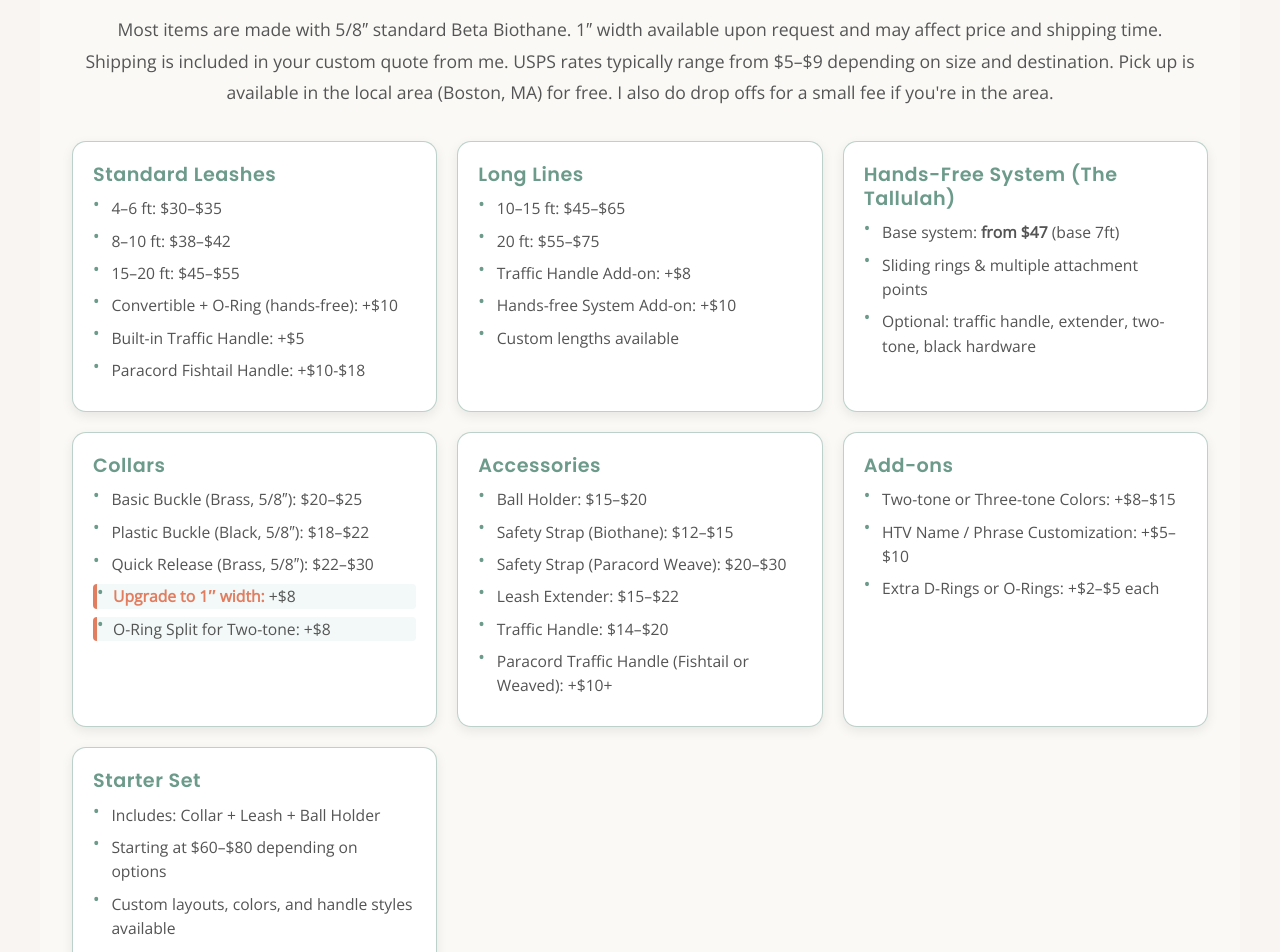
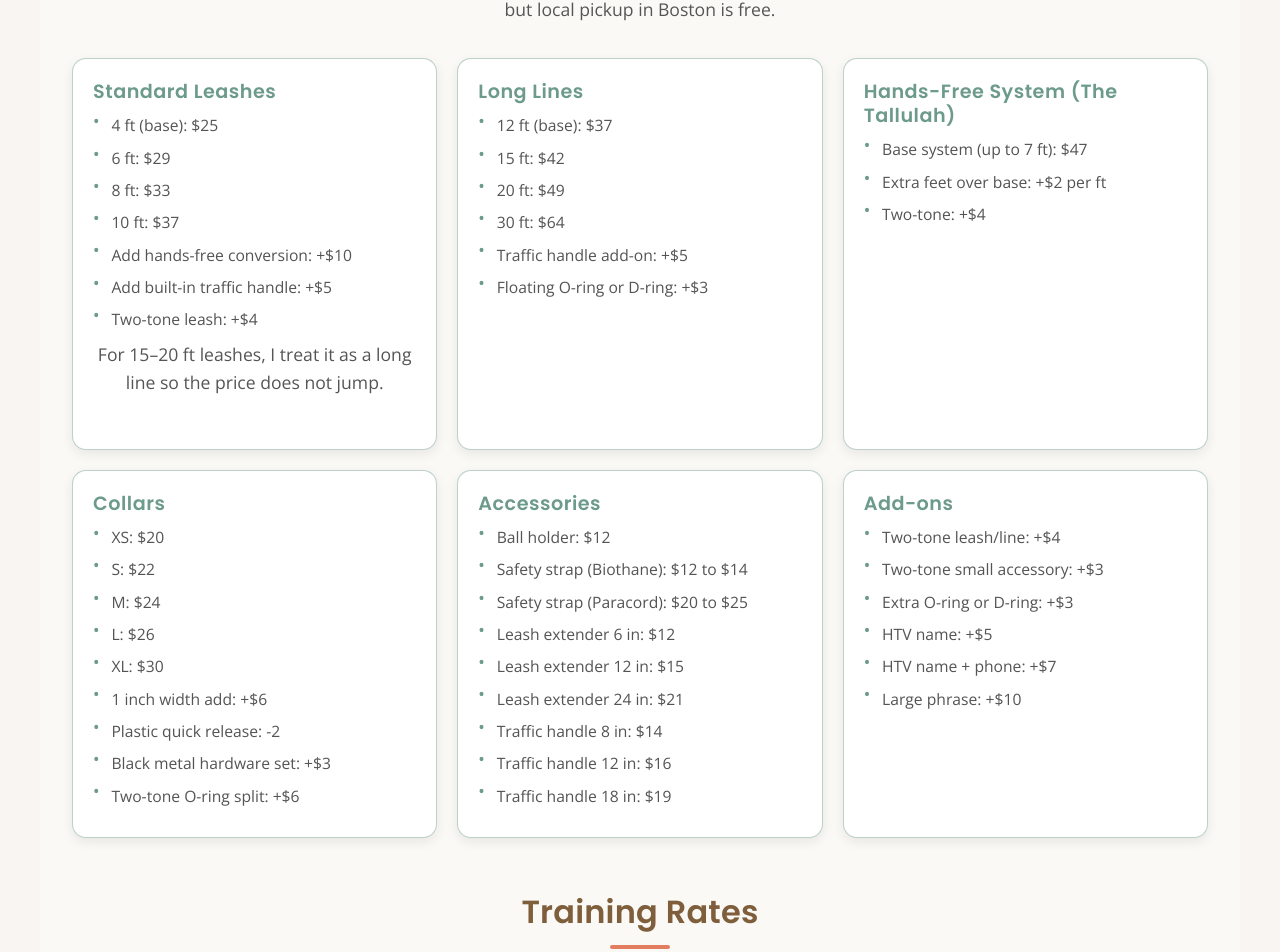
Before and after one commit to jpantano30/paisley-dog-gear, a React (Create React App) app: page /pricing in a window 1280 px wide. Shown: the part 551-1503 px from the top of the page. Built offline with nearby package versions, Linux system fonts and the light colour scheme.

Commit message:
fixed ordering pages

```diff
--- a/src/pages/Pricing.js
+++ b/src/pages/Pricing.js
@@ -1,44 +1,70 @@
+// src/pages/Pricing.jsx
 import React from "react";
-import "./Pricing.css";
 import { Link } from "react-router-dom";
 import "../components/page-intro.css";
+import "./Pricing.css";
+import PRICING from "../components/pricingConfig";
 
 const Pricing = () => {
+  // LEASHES
+  const leashBaseFt = PRICING.baseLengthFt.leash; // 4
+  const leashBasePrice = PRICING.base.leash; // 25
+  const leash6ft = leashBasePrice + Math.max(0, 6 - leashBaseFt) * PRICING.perFoot.leash; // 29
+  const leash8ft = leashBasePrice + Math.max(0, 8 - leashBaseFt) * PRICING.perFoot.leash; // 33
+  const leash10ft = leashBasePrice + Math.max(0, 10 - leashBaseFt) * PRICING.perFoot.leash; // 37
+
+  // LONG LINES
+  const llBaseFt = PRICING.baseLengthFt.longLine; // 12
+  const llBasePrice = PRICING.base.longLine; // 37
+  const ll15ft = llBasePrice + Math.max(0, 15 - llBaseFt) * PRICING.perFoot.longLine; // 41.5 -> 42
+  const ll20ft = llBasePrice + Math.max(0, 20 - llBaseFt) * PRICING.perFoot.longLine; // 49
+  const ll30ft = llBasePrice + Math.max(0, 30 - llBaseFt) * PRICING.perFoot.longLine; // 64
+
+  // TRAFFIC HANDLE (8 in base)
+  const thBaseIn = PRICING.baseLengthIn.trafficLead; // 8
+  const thBasePrice = PRICING.base.trafficLead; // 14
+  const th12in = thBasePrice + Math.max(0, 12 - thBaseIn) * PRICING.perInch.trafficLead; // 16
+  const th18in = thBasePrice + Math.max(0, 18 - thBaseIn) * PRICING.perInch.trafficLead; // 19
+
+  // LEASH EXTENDER
+  const leBaseIn = PRICING.baseLengthIn.leashExtender; // 6
+  const leBasePrice = PRICING.base.leashExtender; // 12
+  const le12in = leBasePrice + Math.max(0, 12 - leBaseIn) * PRICING.perInch.leashExtender; // 15
+  const le24in = leBasePrice + Math.max(0, 24 - leBaseIn) * PRICING.perInch.leashExtender; // 21
+
+  // SAFETY STRAPS
+  const ssBaseIn = PRICING.baseLengthIn.safetyStrap; // 3
+  const ssBioBase = PRICING.base.safetyStrapBiothane; // 12
+  const ssBio6in =
+    ssBioBase + Math.max(0, 6 - ssBaseIn) * PRICING.perInch.safetyStrapBiothane; // ≈14
+  const ssParaBase = PRICING.base.safetyStrapParacord; // 20
+  const ssPara6in =
+    ssParaBase + Math.max(0, 6 - ssBaseIn) * PRICING.perInch.safetyStrapParacord; // ≈25
+
+  // COLLARS (menu says size based)
+  const collar = PRICING.collar;
+
   return (
     <>
-    {/* SEO tags for Pricing page */}
       <title>Pricing | Gear and Training Packages</title>
-    <meta name="description" content="Straightforward prices for custom biothane gear and training packages. Quality materials and honest work." />
+      <meta
+        name="description"
+        content="Current pricing for custom Biothane gear and dog training. All numbers below come from the live pricing config."
+      />
       <link rel="canonical" href="https://paisleydoggearandtraining.com/pricing" />
 
-    <meta property="og:type" content="website" />
-    <meta property="og:title" content="Pricing | Gear and Training Packages" />
-    <meta property="og:description" content="Straightforward prices for custom biothane gear and training packages. Quality materials and honest work." />
-    <meta property="og:url" content="https://paisleydoggearandtraining.com/pricing" />
-
-    <meta name="twitter:card" content="summary_large_image" />
-    <meta name="twitter:title" content="Pricing | Gear and Training Packages" />
-    <meta name="twitter:description" content="Straightforward prices for custom biothane gear and training packages. Quality materials and honest work." />
-
       <section aria-label="How our pricing works" className="page-intro">
-      <h2>Simple, no-surprise pricing</h2>
+        <h2>Simple, no surprise pricing</h2>
         <p>
-        Gear prices depend on length, width, hardware, and extras (like two-tone or
-        locking carabiners). Shipping is included in your final quote. After you
-        pick options on the <a href="/builder">Gear Builder</a> or the
-        {" "}<a href="/options">Options</a> page, send it to the
-        {" "}<a href="/order">quote form</a>. I’ll review your specs, confirm details,
-        and reply with a total and timeline. Payment happens separately via
-        <strong> Venmo</strong> or <strong>PayPal</strong>.
+          These numbers come straight from my pricing config. Gear cost is mostly:
+          length, width, hardware, and add-ons. If you send a quote with these exact
+          options, this is what I will use.
         </p>
         <p>
-        Training has flat rates with optional travel if I come to you. Packages
-        lower the per-session price. A free 15-minute consult is available on the
-        {" "}<a href="/booking">Booking page</a>.
+          If you want a really long leash (20 ft or more) I price it as a long line
+          so it is not more expensive than the long line version.
         </p>
       </section>
-
-
 
       <div className="pricing-page">
         <h1>Pricing</h1>
@@ -46,95 +72,121 @@ const Pricing = () => {
         <section className="pricing-section">
           <h2>Custom Biothane Gear</h2>
           <p className="notes">
-          Most items are made with 5/8″ standard Beta Biothane. 1″ width available upon request and may affect price and shipping time. <br />
-          Shipping is included in your custom quote from me. USPS rates typically range from $5–$9 depending on size and destination. Pick up is available in the local area (Boston, MA) for free. I also do drop offs for a small fee if you're in the area. <br />
+            Base is 5/8 inch Beta. 3/4 and 1 inch add the width upcharge from the config.
+            Black hardware is usually +${PRICING.hardware.black}. Shipping is added to the
+            quote but local pickup in Boston is free.
           </p>
 
           <div className="pricing-grid">
+            {/* LEASHES */}
             <div className="price-card" id="leashes">
               <h3>Standard Leashes</h3>
               <ul>
-              <li>4–6 ft: $30–$35</li>
-              <li>8–10 ft: $38–$42</li>
-              <li>15–20 ft: $45–$55</li>
-              <li>Convertible + O-Ring (hands-free): +$10</li>
-              <li>Built-in Traffic Handle: +$5</li>
-              <li>Paracord Fishtail Handle: +$10-$18</li>
+                <li>4 ft (base): ${leashBasePrice}</li>
+                <li>6 ft: ${leash6ft}</li>
+                <li>8 ft: ${leash8ft}</li>
+                <li>10 ft: ${leash10ft}</li>
+                <li>
+                  Add hands-free conversion: +${PRICING.addons.handsFreeConversion}
+                </li>
+                <li>
+                  Add built-in traffic handle: +${PRICING.addons.trafficHandleBuiltIn}
+                </li>
+                <li>Two-tone leash: +${PRICING.color.twoToneLeashOrLine}</li>
+              </ul>
+              <p>
+                For 15–20 ft leashes, I treat it as a long line so the price does not jump.
+              </p>
+            </div>
+
+            {/* LONG LINES */}
+            <div className="price-card" id="longlines">
+              <h3>Long Lines</h3>
+              <ul>
+                <li>12 ft (base): ${llBasePrice}</li>
+                <li>15 ft: ${Math.round(ll15ft)}</li>
+                <li>20 ft: ${ll20ft}</li>
+                <li>30 ft: ${ll30ft}</li>
+                <li>Traffic handle add-on: +${PRICING.addons.trafficHandleBuiltIn}</li>
+                <li>Floating O-ring or D-ring: +${PRICING.addons.floatingORing}</li>
               </ul>
             </div>
 
-          <div className="price-card" id="longlines">
-            <h3>Long Lines</h3>
+            {/* HANDS FREE */}
+            <div className="price-card" id="tallulah">
+              <h3>Hands-Free System (The Tallulah)</h3>
               <ul>
-              <li>10–15 ft: $45–$65</li>
-              <li>20 ft: $55–$75</li>
-              <li>Traffic Handle Add-on: +$8</li>
-              <li>Hands-free System Add-on: +$10</li>
-              <li>Custom lengths available</li>
+                <li>Base system (up to {PRICING.baseLengthFt.handsFreeSystem} ft): ${PRICING.base.handsFreeSystem}</li>
+                <li>Extra feet over base: +${PRICING.perFoot.handsFreeSystem} per ft</li>
+                <li>Two-tone: +${PRICING.color.twoToneLeashOrLine}</li>
               </ul>
             </div>
 
-          <div className="price-card" id="tallulah">
-            <h3>Hands-Free System (The Tallulah)</h3>
+            {/* COLLARS */}
+            <div className="price-card" id="collars">
+              <h3>Collars</h3>
               <ul>
-              <li>Base system: <strong>from $47</strong> (base 7ft) </li>
-              <li>Sliding rings & multiple attachment points</li>
-              <li>Optional: traffic handle, extender, two-tone, black hardware</li>
+                <li>XS: ${collar.sizeBase.xs}</li>
+                <li>S: ${collar.sizeBase.s}</li>
+                <li>M: ${collar.sizeBase.m}</li>
+                <li>L: ${collar.sizeBase.l}</li>
+                <li>XL: ${collar.sizeBase.xl}</li>
+                <li>1 inch width add: +${collar.widthUpcharge['1"']}</li>
+                <li>Plastic quick release: {collar.buckleTypeAdj.plasticQR >= 0 ? "+" : ""}{collar.buckleTypeAdj.plasticQR}</li>
+                <li>Black metal hardware set: +${collar.blackHardwareSurcharge}</li>
+                <li>Two-tone O-ring split: +${collar.twoToneORingSplit}</li>
               </ul>
             </div>
 
-          <div className="price-card" id="collars">
-            <h3>Collars</h3>
+            {/* ACCESSORIES */}
+            <div className="price-card" id="accessories">
+              <h3>Accessories</h3>
               <ul>
-              <li><span>Basic Buckle (Brass, 5/8″):</span> $20–$25</li>
-              <li><span>Plastic Buckle (Black, 5/8″):</span> $18–$22</li>
-              <li><span>Quick Release (Brass, 5/8″):</span> $22–$30</li>
-              <li className="upgrade-option"><span className="upgrade">Upgrade to 1″ width:</span> +$8</li>
-              <li className="upgrade-option">O-Ring Split for Two-tone: +$8</li>
+                <li>Ball holder: ${PRICING.base.ballHolder}</li>
+                <li>
+                  Safety strap (Biothane): ${ssBioBase} to ${Math.ceil(ssBio6in)}
+                </li>
+                <li>
+                  Safety strap (Paracord): ${ssParaBase} to ${Math.ceil(ssPara6in)}
+                </li>
+                <li>
+                  Leash extender 6 in: ${leBasePrice}
+                </li>
+                <li>
+                  Leash extender 12 in: ${le12in}
+                </li>
+                <li>
+                  Leash extender 24 in: ${le24in}
+                </li>
+                <li>
+                  Traffic handle 8 in: ${thBasePrice}
+                </li>
+                <li>
+                  Traffic handle 12 in: ${th12in}
+                </li>
+                <li>
+                  Traffic handle 18 in: ${th18in}
+                </li>
               </ul>
             </div>
 
-          <div className="price-card" id="accessories">
-            <h3>Accessories</h3>
-            <ul>
-              <li>Ball Holder: $15–$20</li>
-              <li>Safety Strap (Biothane): $12–$15</li>
-              <li>Safety Strap (Paracord Weave): $20–$30</li>
-              <li>Leash Extender: $15–$22</li>
-              <li>Traffic Handle: $14–$20</li>
-              <li>Paracord Traffic Handle (Fishtail or Weaved): +$10+</li>
-            </ul>
-          </div>
-
+            {/* ADD ONS */}
             <div className="price-card" id="addons">
               <h3>Add-ons</h3>
               <ul>
-              <li>Two-tone or Three-tone Colors: +$8–$15</li>
-              <li>HTV Name / Phrase Customization: +$5–$10</li>
-              <li>Extra D-Rings or O-Rings: +$2–$5 each</li>
-            </ul>
-          </div>
-
-          {/* <div className="price-card" id="harnesses">
-            <h3>Harnesses</h3>
-            <ul>
-              <li>Basic: $55–$75</li>
-              <li>Custom Fit / Service Dog: $70–$160+</li>
-              <li>Reach out for design options</li>
-            </ul>
-          </div> */}
-
-          <div className="price-card" id="bundles">
-            <h3>Starter Set</h3>
-            <ul>
-              <li>Includes: Collar + Leash + Ball Holder</li>
-              <li>Starting at $60–$80 depending on options</li>
-              <li>Custom layouts, colors, and handle styles available</li>
+                <li>Two-tone leash/line: +${PRICING.color.twoToneLeashOrLine}</li>
+                <li>Two-tone small accessory: +${PRICING.color.twoToneSmallAccessory}</li>
+                <li>Extra O-ring or D-ring: +${PRICING.addons.oRing}</li>
+                <li>HTV name: +${PRICING.addons.htv.name}</li>
+                <li>HTV name + phone: +${PRICING.addons.htv.namePhone}</li>
+                <li>Large phrase: +${PRICING.addons.htv.phraseLarge}</li>
               </ul>
             </div>
           </div>
         </section>
 
+        {/* Training section stays the same */}
+        {/* ... your training pricing from before ... */}
       <section className="training-pricing">
               <h2>Training Rates</h2>
 
```
Also changed, not shown: src/components/OrderFrom_with_prefill.js (+45 -45 lines), src/pages/QuickOrder.js (+48 -66 lines). Lines whose indentation alone changed are shown as unchanged.
